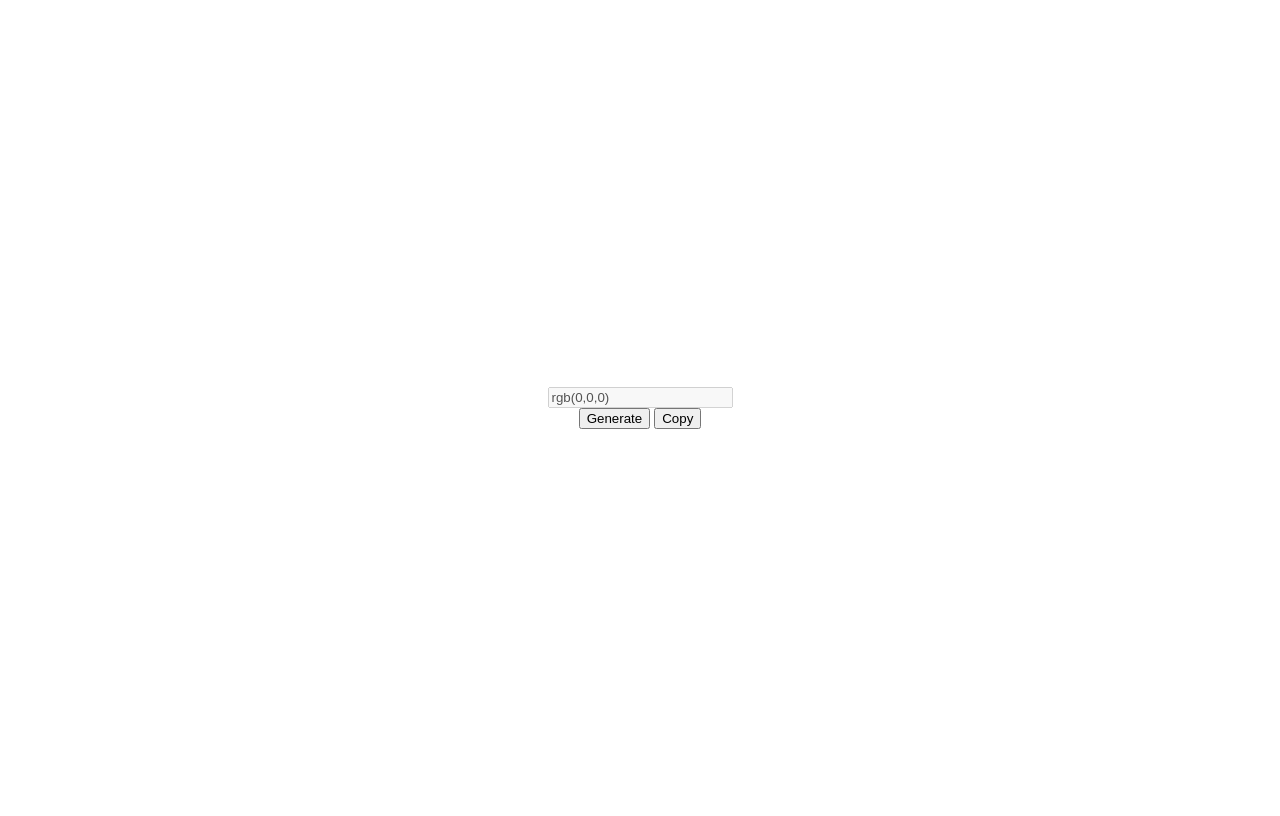
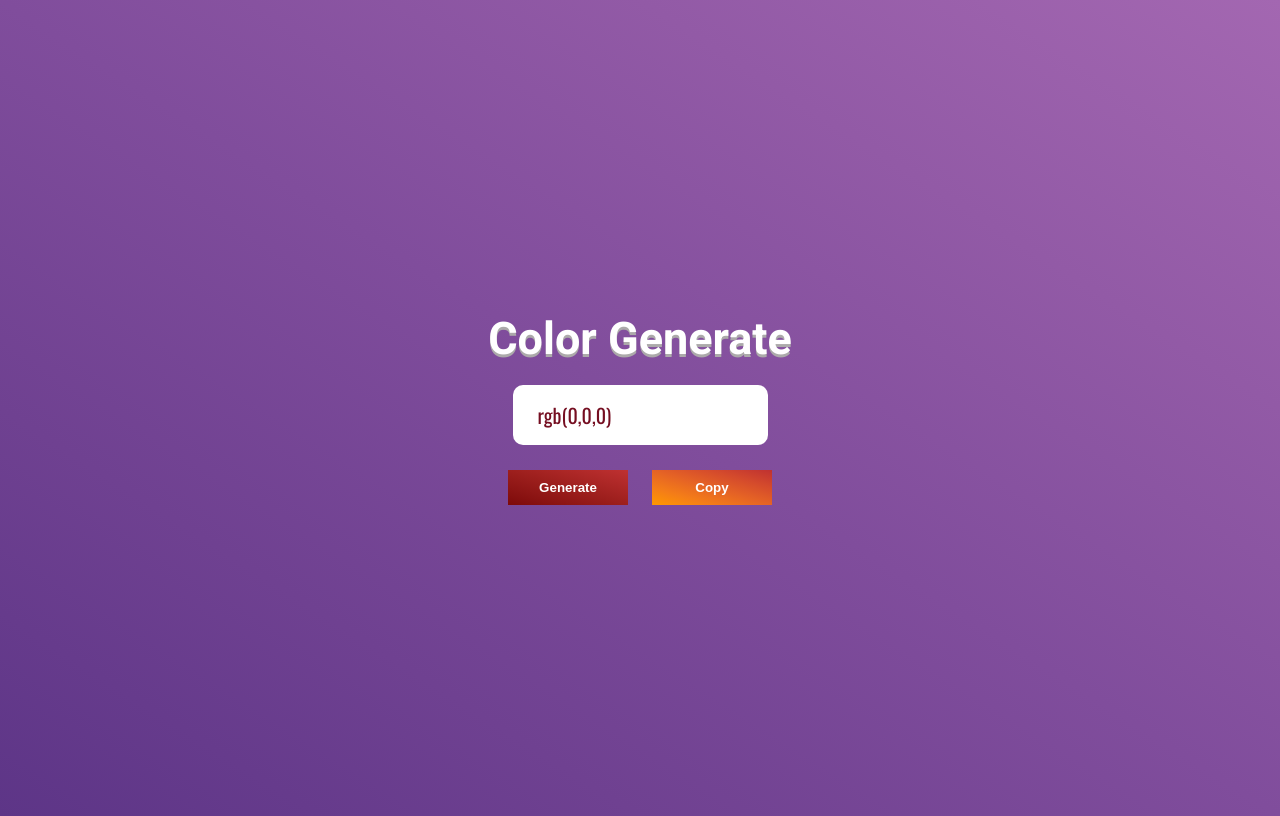
Before and after one commit to Rodro-Kumar/color-generate, a plain HTML site: page index.html in a window 1280 px wide. Drawn offline with nearby package versions, Linux system fonts and the light colour scheme.

Commit message:
major update

```diff
--- a/index.html
+++ b/index.html
@@ -8,6 +8,11 @@
   </head>
   <body>
     <div class="mainbox">
+      <div class="title">
+        <h2>Color Generate</h2>
+        <h3>Color Generate</h3>
+      </div>
+
       <input class="colorCode" type="text" value="rgb(0,0,0)" disabled />
       <div class="btn">
         <button class="gBtn">Generate</button>
--- a/main.js
+++ b/main.js
@@ -10,11 +10,21 @@ function generateBtn() {
   const red = Math.floor(Math.random() * 255);
   const green = Math.ceil(Math.random() * 255);
   const blue = Math.floor(Math.random() * 255);
-  let generateColor = `rgb (${red} , ${green} , ${blue})`;
+  let generateColor = `rgb(${red} , ${green} , ${blue})`;
   body.style.background = generateColor;
+  colorCode.style.color = generateColor;
   show(generateColor);
 }
 
 function show(code) {
   colorCode.value = code;
 }
+
+copyBtn.addEventListener("click", copyColor);
+
+function copyColor() {
+  navigator.clipboard.writeText(colorCode.value);
+  copyBtn.innerHTML = "copied";
+  copyBtn.style.background = "#FF9800";
+  copyBtn.style.color = "#304D30";
+}
--- a/style.css
+++ b/style.css
@@ -1,7 +1,146 @@
+@import url("https://fonts.googleapis.com/css2?family=Roboto:wght@300;400;500;700;900&display=swap");
+
+@import url("https://fonts.googleapis.com/css2?family=Oswald:wght@300;400;500&display=swap");
+
+:root {
+  --Roboto: "Roboto", sans-serif;
+  --Oswald: "Oswald", sans-serif;
+}
+
+h1,
+h2,
+h3,
+h4,
+h5,
+h6,
+p,
+a,
+ul,
+i,
+ol,
+div,
+img {
+  margin: 0;
+  padding: 0;
+}
+
 .mainbox {
   justify-content: center;
   height: 100vh;
   display: flex;
   align-items: center;
   flex-direction: column;
+  font-family: var(--Roboto);
 }
+
+body {
+  background: linear-gradient(
+    to right top,
+    #5d3587,
+    #6f4191,
+    #804d9c,
+    #925aa6,
+    #a367b1
+  );
+}
+
+.title {
+  position: relative;
+}
+
+h2 {
+  color: #ffffff;
+  font-size: 45px;
+  padding-bottom: 20px;
+  z-index: 1;
+}
+
+h3 {
+  position: absolute;
+  color: #acaaaa;
+  position: absolute;
+  font-size: 45px;
+  padding-bottom: 20px;
+  top: 3px;
+  z-index: -1;
+}
+
+input {
+  padding: 15px 25px;
+  font-size: 20px;
+  color: #750e21;
+  background-color: #fff;
+  border-radius: 10px;
+  border: 0;
+  -webkit-border-radius: 10px;
+  -moz-border-radius: 10px;
+  -ms-border-radius: 10px;
+  -o-border-radius: 10px;
+  font-family: var(--Oswald);
+}
+
+.gBtn {
+  background: linear-gradient(
+    to right top,
+    #7d0a0a,
+    #8d1514,
+    #9d1f1d,
+    #ae2827,
+    #bf3131
+  );
+  border: 0;
+  height: 35px;
+  width: 120px;
+  color: #ffff;
+  font-weight: 600;
+  cursor: pointer;
+}
+
+.gBtn:hover {
+  background: linear-gradient(
+    to right top,
+    #bf3131,
+    #ae2827,
+    #9d1f1d,
+    #8d1514,
+    #7d0a0a
+  );
+}
+
+.copyBtn {
+  background: linear-gradient(
+    to right top,
+    #ff9800,
+    #f47d18,
+    #e56325,
+    #d44a2c,
+    #bf3131
+  );
+  border: 0;
+  height: 35px;
+  width: 120px;
+  color: #ffff;
+  font-weight: 600;
+  margin-left: 20px;
+  cursor: pointer;
+  transition: all linear 0.3s;
+  -webkit-transition: all linear 0.3s;
+  -moz-transition: all linear 0.3s;
+  -ms-transition: all linear 0.3s;
+  -o-transition: all linear 0.3s;
+}
+
+.copyBtn:hover {
+  background: linear-gradient(
+    to right top,
+    #bf3131,
+    #d44a2c,
+    #e56325,
+    #f47d18,
+    #ff9800
+  );
+}
+
+.btn {
+  padding-top: 25px;
+}
```
